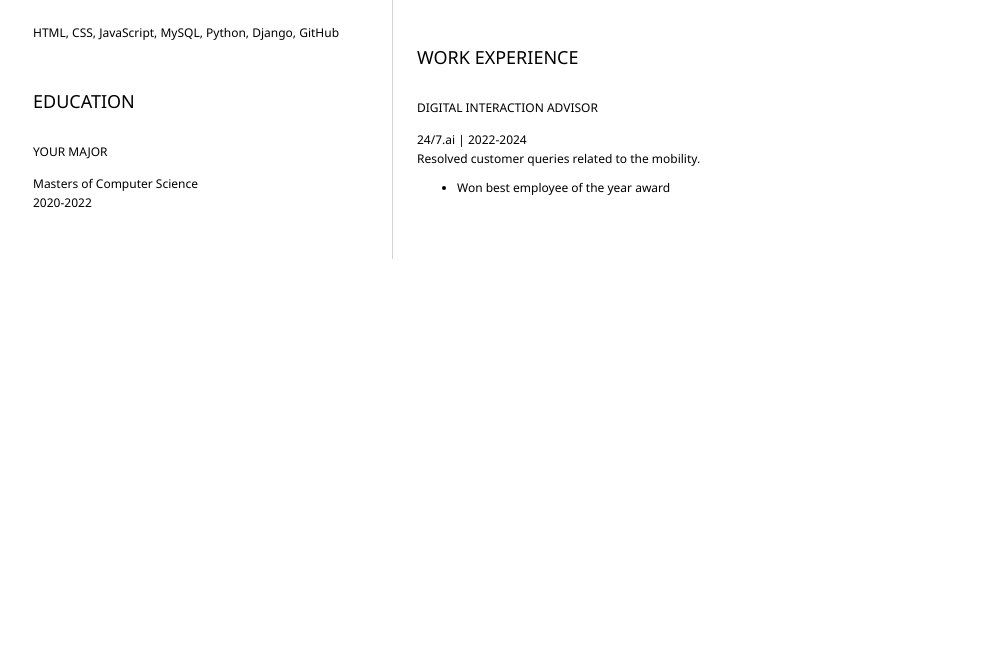
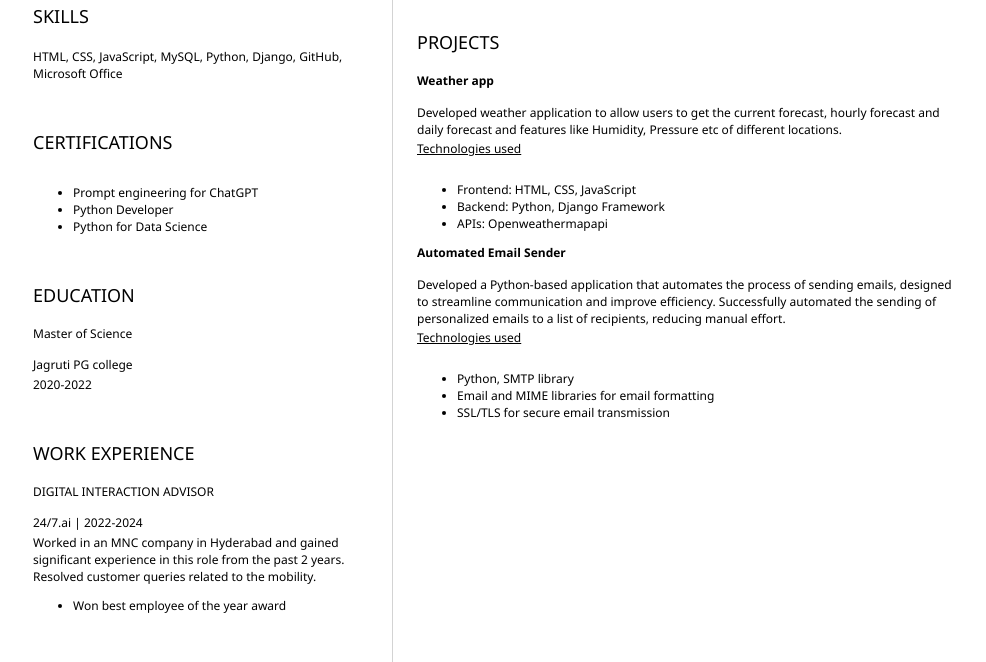
Before and after one commit to Bindu1724/resume, a plain HTML site: page index.html in a window 1280 px wide. Shown: the part 322-984 px from the top of the page, without its empty margins (151-1137 px from the left). Before the commit the page ends 800 px from the top, so only its background shows below. Drawn offline with Linux system fonts and the light colour scheme.

Commit message:
last commit

```diff
--- a/index.html
+++ b/index.html
@@ -25,23 +25,53 @@
                         <i class="fab fa-github" aria-hidden="true"></i>
                         <a href="github.com/Bindu1724">Bindu1724</a>
                     </p>
+					<p>
+						<i class="fas fa-phone-alt" aria-hidden="true"></i>
+						<a href="tel:+911234567890">+91 9502651497</a>
+					</p>
+					<p>
+						<i class="fab fa-linkedin" aria-hidden="true"></i>
+						<a href="https://www.linkedin.com/in/https://www.linkedin.com/in/bindumadishetti">https://www.linkedin.com/in/bindumadishetti</a>
+					</p>
 				</section>
 				<section>
 					<h2>SKILLS</h2>
 					<!-- your skills -->
-                    <p>HTML, CSS, JavaScript, MySQL, Python, Django, GitHub</p>
-
+                    <p>HTML, CSS, JavaScript, MySQL, Python, Django, GitHub, Microsoft Office</p>
+				</section>
+				<section>
+					<h2>CERTIFICATIONS</h2>
+					<!---your certifications-->
+					<ul>
+						<li>Prompt engineering for ChatGPT</li>
+						<li>Python Developer</li>
+						<li>Python for Data Science</li>
+					</ul>
 				</section>
 				<section>
 					<h2>EDUCATION</h2>
 					<!-- your education -->
-                    <h3>YOUR MAJOR</h3>
+                    <h3>Master of Science</h3>
 	<p>
-		Masters of Computer Science
+		Jagruti PG college
 	</p>
 	<p>
 		2020-2022
 	</p>
+				</section>
+				<section>
+					<h2>WORK EXPERIENCE</h2>
+					<!-- your work experience -->
+                    <h3>DIGITAL INTERACTION ADVISOR</h3>
+                    <p>
+                            24/7.ai | 2022-2024
+                    </p>
+                    <p>
+                            Worked in an MNC company in Hyderabad and gained significant experience in this role from the past 2 years. Resolved customer queries related to the mobility.
+                    </p>
+                    <ul>
+                            <li>Won best employee of the year award</li>
+                    </ul>
 				</section>
 			</article>
 			<article id="mainRight">
@@ -51,19 +81,27 @@
                     <p>I am an enthusiastic and driven IT professional with a passion for innovation and technology. With a strong foundation in software development and a knack for problem-solving, I am seeking an opportunity to work with a multinational company (MNC) that values creativity, collaboration, and growth. I am eager to contribute my skills to a dynamic and forward-thinking IT team, where I can not only enhance my expertise but also make a significant impact on the company's success.</p>
 				</section>
 				<section>
-					<h2>WORK EXPERIENCE</h2>
-					<!-- your work experience -->
-                    <h3>DIGITAL INTERACTION ADVISOR</h3>
-                    <p>
-                            24/7.ai | 2022-2024
-                    </p>
-                    <p>
-                            Resolved customer queries related to the mobility.
-                    </p>
-                    <ul>
-                            <li>Won best employee of the year award</li>
-                    </ul>
+					<h2>PROJECTS</h2>
+					<!---add your projects-->
+					<h3><b>Weather app</b></h3>
+					<p>Developed weather application to allow users to get the current forecast, hourly forecast and daily forecast and features like Humidity, Pressure etc of different locations.</p>
+					<h3><u>Technologies used</u></h3>
+					<ul>
+						<li>Frontend: HTML, CSS, JavaScript</li>
+					    <li>Backend: Python, Django Framework</li>
+					    <li>APIs: Openweathermapapi</li>
+			        </ul>
+
+					<h3><b>Automated Email Sender</b></h3>
+					<p>Developed a Python-based application that automates the process of sending emails, designed to streamline  communication and improve efficiency. Successfully automated the sending of personalized emails to a list of recipients, reducing manual effort.</p>
+					<h3><u>Technologies used</u></h3>
+					<ul>
+						<li>Python, SMTP library</li>
+						<li>Email and MIME libraries for email formatting</li>
+						<li>SSL/TLS for secure email transmission</li>
+					</ul>
 				</section>
+
 			</article>
 		</main>
 	</body>
--- a/style.css
+++ b/style.css
@@ -46,6 +46,7 @@ hr {
 h1, h2, h3 {
     font-weight: 500;
     margin-bottom: 0;
+    margin-top: 0;
 }
 
 #mainLeft {
```
